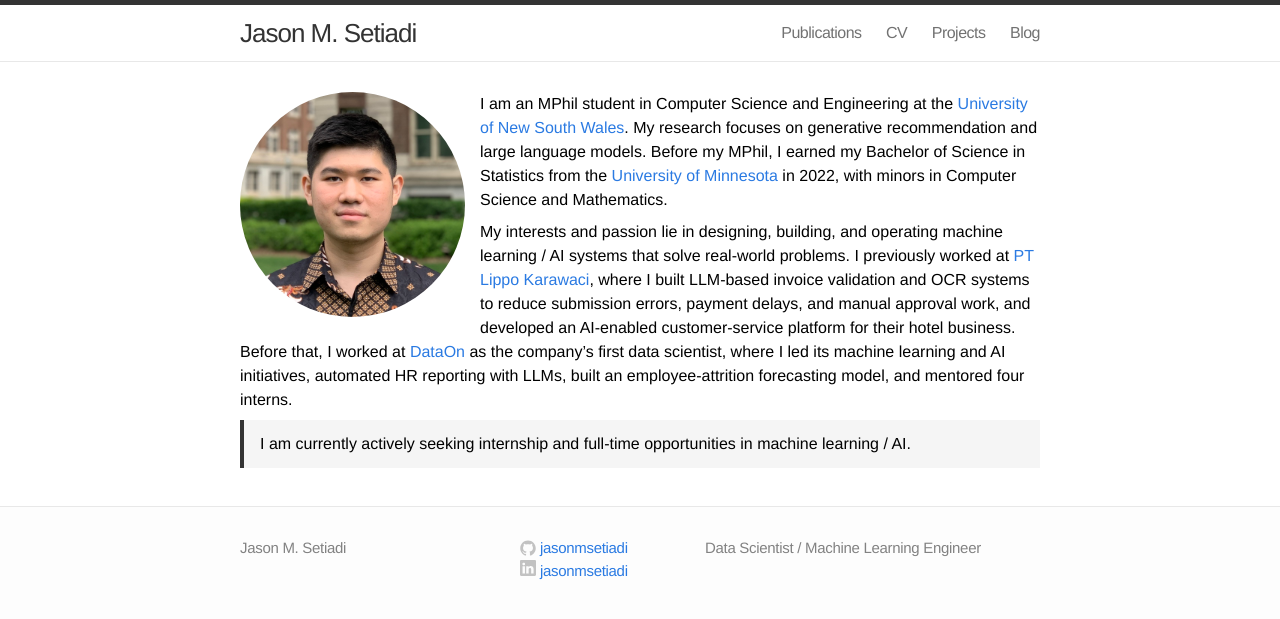
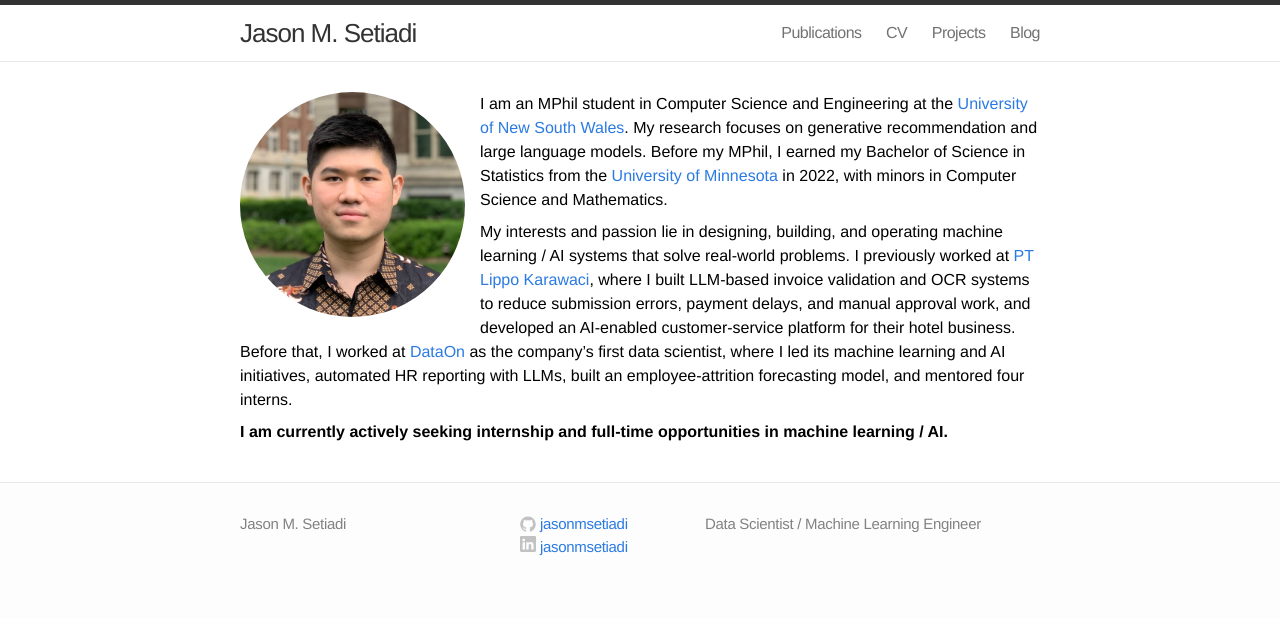
Before and after one commit to jasonmsetiadi/jasonmsetiadi.github.io, a Jekyll site: the page built from index.html, in a window 1280 px wide. Shown: the top 619 px of the page. Built offline with Jekyll 4.4.1, drawn with Linux system fonts in a browser that asks for light colours.

Commit message:
Simplify homepage availability message

```diff
--- a/css/main.css
+++ b/css/main.css
@@ -145,13 +145,6 @@
 /* ----------------------------------------------------------*/
 
 .home h1 { margin-bottom: 25px; }
-
-.availability-callout {
-  border-left: 4px solid #333;
-  padding: 12px 16px;
-  background-color: #f5f5f5;
-  font-weight: 400;
-}
 
 .posts { list-style-type: none; }
 
--- a/index.html
+++ b/index.html
@@ -20,6 +20,6 @@
 <span class="br"></span>
 My interests and passion lie in designing, building, and operating machine learning / AI systems that solve real-world problems. I previously worked at <a href="https://www.lippokarawaci.co.id/">PT Lippo Karawaci</a>, where I built LLM-based invoice validation and OCR systems to reduce submission errors, payment delays, and manual approval work, and developed an AI-enabled customer-service platform for their hotel business. Before that, I worked at <a href="https://dataon.com/en-en/about-us/">DataOn</a> as the company’s first data scientist, where I led its machine learning and AI initiatives, automated HR reporting with LLMs, built an employee-attrition forecasting model, and mentored four interns.
 <span class="br"></span>
-<p class="availability-callout">I am currently actively seeking internship and full-time opportunities in machine learning / AI.</p>
+<p><strong>I am currently actively seeking internship and full-time opportunities in machine learning / AI.</strong></p>
 <span class="br"></span>
 </div>
```
